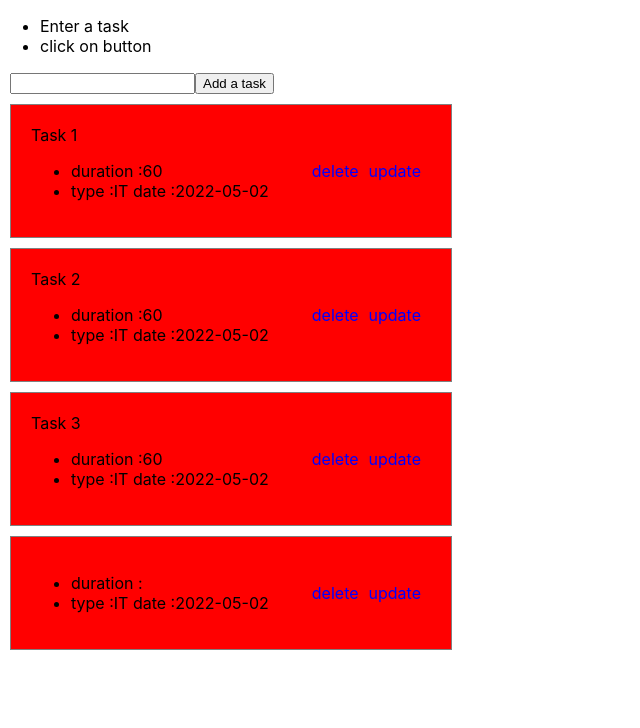
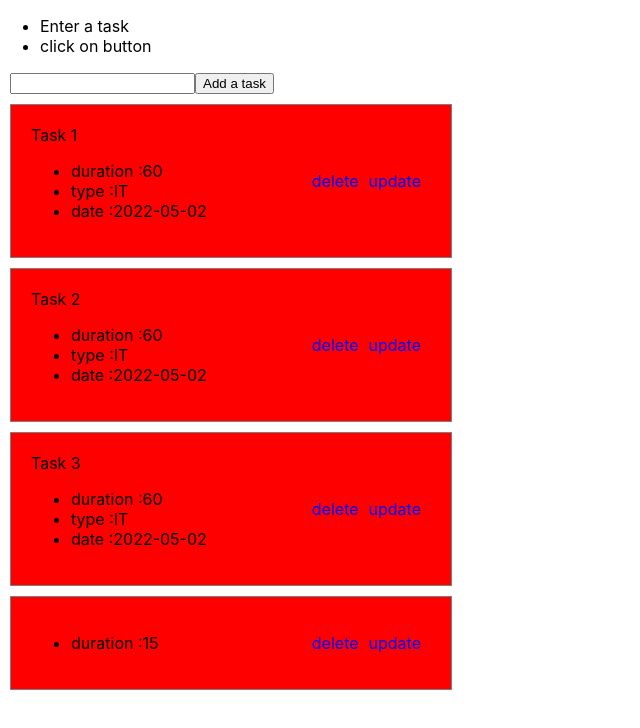
Before and after one commit to rached81/react-tuto, a React (Create React App) app: page / in a window 1280 px wide. Shown: the top 728 px of the page, without its empty margins (0-640 px from the left). Built offline with nearby package versions, Linux system fonts and the light colour scheme.

Commit message:
gerer absence des objets

```diff
--- a/src/components/list/List.js
+++ b/src/components/list/List.js
@@ -8,7 +8,7 @@ function List() {
         <Task title=" Task 1" duration={60}  details = {{ type: "IT", date: "2022-05-02"}} />
         <Task title=" Task 2"  duration={60}  details = {{ type: "IT", date: "2022-05-02"}} />
         <Task title=" Task 3"  duration={60}  details = {{ type: "IT", date: "2022-05-02"}} />
-        <Task    details = {{ type: "IT", date: "2022-05-02"}}/>
+        <Task    duration={15} />
 
     </div>
   );
--- a/src/components/task/Task.js
+++ b/src/components/task/Task.js
@@ -9,7 +9,12 @@ function Task(props) {
             {props.title}
             <ul>
                 <li>duration :{props.duration}</li>
-                <li>type :{props.details.type} date :{props.details.date}</li>
+                {props.details&&
+                <>
+                    <li>type :{props.details.type} </li>
+                    <li> date :{props.details.date}</li>
+                </>
+                }
             </ul>
         </div>
         <div class="actions">
```
